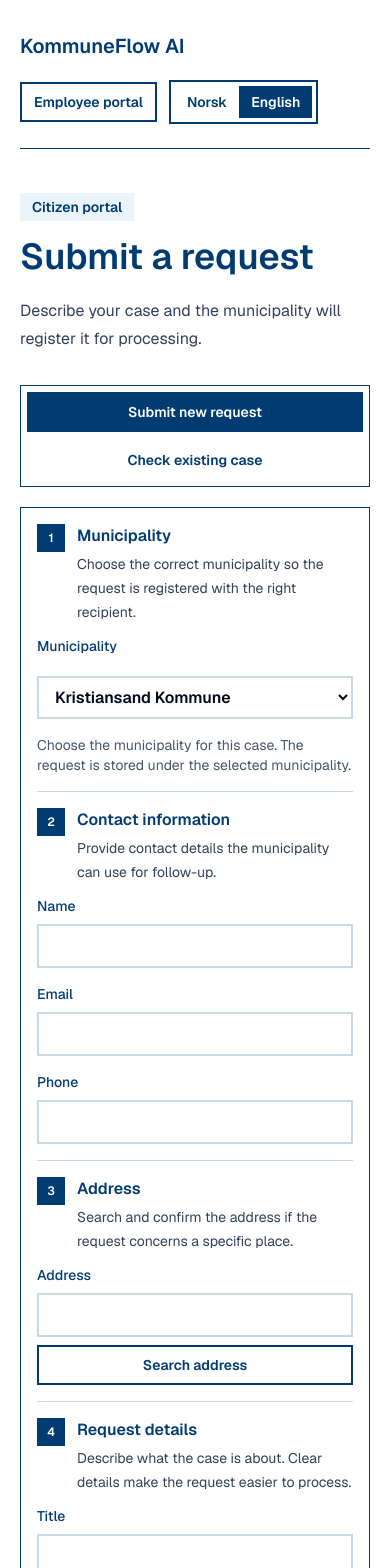
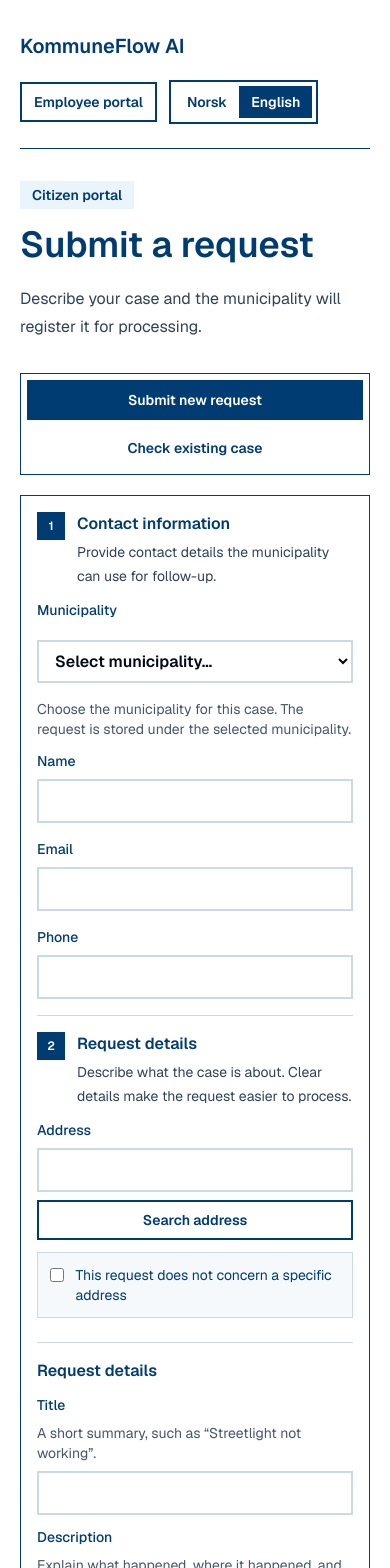
Before and after one commit to IoanGogozan/KommuneFlow-AI, a Next.js app in the folder apps/web/: page /en in a window 390 px wide. Shown: the top 1568 px of the page. Built offline with nearby package versions, Linux system fonts and the light colour scheme.

Commit message:
Simplify citizen intake

```diff
--- a/apps/web/src/app/[locale]/page.tsx
+++ b/apps/web/src/app/[locale]/page.tsx
@@ -7,10 +7,14 @@ type PageProps = {
   params: Promise<{
     locale: string;
   }>;
+  searchParams: Promise<{
+    municipality?: string;
+  }>;
 };
 
-export default async function IntakePage({ params }: PageProps) {
+export default async function IntakePage({ params, searchParams }: PageProps) {
   const { locale: localeParam } = await params;
+  const { municipality } = await searchParams;
 
   if (!isLocale(localeParam)) {
     notFound();
@@ -64,8 +68,8 @@ export default async function IntakePage({ params }: PageProps) {
           </div>
         </header>
 
-        <section className="grid flex-1 gap-8 py-8 lg:grid-cols-[0.82fr_1.18fr] lg:items-start">
-          <div className="pt-3 lg:sticky lg:top-8">
+        <section className="mx-auto w-full max-w-3xl flex-1 py-8">
+          <div>
             <p className="mb-4 inline-flex bg-[#eaf4fb] px-3 py-1 text-sm font-semibold text-[#003b71]">
               {dictionary.badge}
             </p>
@@ -77,7 +81,13 @@ export default async function IntakePage({ params }: PageProps) {
             </p>
           </div>
 
-          <IntakeForm dictionary={dictionary} locale={localeParam} />
+          <div className="mt-8">
+            <IntakeForm
+              dictionary={dictionary}
+              locale={localeParam}
+              initialTenantSlug={municipality}
+            />
+          </div>
         </section>
       </div>
     </main>
--- a/apps/web/src/app/[locale]/ui/intake-form.tsx
+++ b/apps/web/src/app/[locale]/ui/intake-form.tsx
@@ -8,6 +8,7 @@ import { formatInternalDateTime } from "@/lib/internal-display";
 type IntakeFormProps = {
   dictionary: IntakeDictionary;
   locale: Locale;
+  initialTenantSlug?: string;
 };
 
 type SubmissionResult = {
@@ -47,9 +48,15 @@ const demoTenants = [
 type DemoTenant = (typeof demoTenants)[number];
 type PublicPortalTab = "submit" | "status";
 
-export function IntakeForm({ dictionary, locale }: IntakeFormProps) {
-  const [selectedTenant, setSelectedTenant] = useState<DemoTenant>(
-    demoTenants[2],
+export function IntakeForm({
+  dictionary,
+  locale,
+  initialTenantSlug,
+}: IntakeFormProps) {
+  const initialTenant =
+    demoTenants.find((tenant) => tenant.slug === initialTenantSlug) ?? null;
+  const [selectedTenant, setSelectedTenant] = useState<DemoTenant | null>(
+    initialTenant,
   );
   const [activeTab, setActiveTab] = useState<PublicPortalTab>("submit");
   const [isSubmitting, setIsSubmitting] = useState(false);
@@ -62,39 +69,40 @@ export function IntakeForm({ dictionary, locale }: IntakeFormProps) {
   const [statusResult, setStatusResult] = useState<PublicStatusResult | null>(
     null,
   );
-  const [selectedDocumentsText, setSelectedDocumentsText] = useState(
-    dictionary.documentsNoFilesSelected,
-  );
   const [selectedDocuments, setSelectedDocuments] = useState<File[]>([]);
   const [address, setAddress] = useState("");
-  const [addressSuggestion, setAddressSuggestion] = useState<
-    AddressSearchResult["results"][number] | null
-  >(null);
+  const [addressSuggestions, setAddressSuggestions] = useState<
+    AddressSearchResult["results"]
+  >([]);
   const [addressSearchMessage, setAddressSearchMessage] = useState<
     string | null
   >(null);
   const [isAddressConfirmed, setIsAddressConfirmed] = useState(false);
+  const [hasNoAddress, setHasNoAddress] = useState(false);
   const [result, setResult] = useState<SubmissionResult | null>(null);
 
   function selectTenant(slug: string) {
     const tenant = demoTenants.find((item) => item.slug === slug);
 
     if (!tenant) {
+      setSelectedTenant(null);
+      clearAddress();
       return;
     }
 
     setSelectedTenant(tenant);
-    setAddressSuggestion(null);
-    setAddressSearchMessage(null);
-    setIsAddressConfirmed(false);
+    clearAddress();
     setStatusResult(null);
     setStatusLookupError(null);
   }
 
   async function searchAddress() {
+    if (!selectedTenant) {
+      return;
+    }
     const query = address.trim();
     setAddressSearchMessage(null);
-    setAddressSuggestion(null);
+    setAddressSuggestions([]);
     setIsAddressConfirmed(false);
 
     if (query.length < 3) {
@@ -114,10 +122,10 @@ export function IntakeForm({ dictionary, locale }: IntakeFormProps) {
       }
 
       const result = (await response.json()) as AddressSearchResult;
-      const firstSuggestion = result.results[0] ?? null;
-      setAddressSuggestion(firstSuggestion);
+      const suggestions = result.results.slice(0, 5);
+      setAddressSuggestions(suggestions);
       setAddressSearchMessage(
-        firstSuggestion ? null : dictionary.addressNoResults,
+        suggestions.length > 0 ? null : dictionary.addressNoResults,
       );
     } catch {
       setAddressSearchMessage(dictionary.addressError);
@@ -126,20 +134,29 @@ export function IntakeForm({ dictionary, locale }: IntakeFormProps) {
     }
   }
 
-  function confirmAddress() {
-    if (!addressSuggestion) {
-      return;
-    }
+  function confirmAddress(suggestion: AddressSearchResult["results"][number]) {
+    setAddress(suggestion.normalizedAddress);
+    setIsAddressConfirmed(true);
+    setHasNoAddress(false);
+    setAddressSuggestions([]);
+    setAddressSearchMessage(null);
+  }
 
-    setAddress(addressSuggestion.normalizedAddress);
-    setIsAddressConfirmed(true);
-    setAddressSuggestion(null);
+  function clearAddress() {
+    setAddress("");
+    setAddressSuggestions([]);
     setAddressSearchMessage(null);
+    setIsAddressConfirmed(false);
+    setHasNoAddress(false);
   }
 
   async function handleSubmit(event: FormEvent<HTMLFormElement>) {
     event.preventDefault();
     setError(null);
+    if (!selectedTenant) {
+      setError(dictionary.tenantRequired);
+      return;
+    }
     setIsSubmitting(true);
 
     const form = event.currentTarget;
@@ -183,11 +200,7 @@ export function IntakeForm({ dictionary, locale }: IntakeFormProps) {
       setResult((await response.json()) as SubmissionResult);
       form.reset();
       setSelectedDocuments([]);
-      setSelectedDocumentsText(dictionary.documentsNoFilesSelected);
-      setAddress("");
-      setAddressSuggestion(null);
-      setAddressSearchMessage(null);
-      setIsAddressConfirmed(false);
+      clearAddress();
     } catch {
       setError(dictionary.error);
     } finally {
@@ -196,20 +209,40 @@ export function IntakeForm({ dictionary, locale }: IntakeFormProps) {
   }
 
   function updateSelectedDocuments(files: FileList | null) {
+    setError(null);
     if (!files || files.length === 0) {
       setSelectedDocuments([]);
-      setSelectedDocumentsText(dictionary.documentsNoFilesSelected);
       return;
     }
 
-    const nextFiles = Array.from(files);
-    const fileNames = nextFiles.map((file) => file.name);
+    const allowedTypes = new Set([
+      "application/pdf",
+      "image/png",
+      "image/jpeg",
+    ]);
+    const nextFiles = Array.from(files).filter(
+      (file) => allowedTypes.has(file.type) && file.size <= 10 * 1024 * 1024,
+    );
+    if (files.length > 5 || nextFiles.length !== files.length) {
+      setSelectedDocuments([]);
+      setError(dictionary.documentsValidationError);
+      return;
+    }
     setSelectedDocuments(nextFiles);
-    setSelectedDocumentsText(fileNames.join(", "));
+  }
+
+  function removeSelectedDocument(index: number) {
+    setSelectedDocuments((files) =>
+      files.filter((_, fileIndex) => fileIndex !== index),
+    );
   }
 
   async function handleStatusLookup(event: FormEvent<HTMLFormElement>) {
     event.preventDefault();
+    if (!selectedTenant) {
+      setStatusLookupError(dictionary.tenantRequired);
+      return;
+    }
     setStatusLookupError(null);
     setStatusResult(null);
     setIsCheckingStatus(true);
@@ -261,7 +294,7 @@ export function IntakeForm({ dictionary, locale }: IntakeFormProps) {
           />
           <InfoItem
             label={dictionary.successMunicipalityLabel}
-            value={selectedTenant.name}
+            value={selectedTenant?.name ?? ""}
           />
           <InfoItem
             label={dictionary.statusLabel}
@@ -344,18 +377,20 @@ export function IntakeForm({ dictionary, locale }: IntakeFormProps) {
           className="border border-[#003b71] bg-white p-4 sm:p-5"
         >
         <FormSection
-          help={dictionary.sectionMunicipalityHelp}
+          help={dictionary.sectionContactHelp}
           number={1}
-          title={dictionary.tenantLabel}
+          title={dictionary.sectionContactTitle}
         >
           <label className="text-sm font-medium text-[#003b71]">
             {dictionary.tenantLabel}
           </label>
           <select
-            value={selectedTenant.slug}
+            value={selectedTenant?.slug ?? ""}
             onChange={(event) => selectTenant(event.target.value)}
+            required
             className="mt-2 w-full border-2 border-[#c8d9e8] bg-white px-3 py-2 text-base font-semibold text-slate-950 outline-none focus:border-[#003b71]"
           >
+            <option value="">{dictionary.tenantPlaceholder}</option>
             {demoTenants.map((tenant) => (
               <option key={tenant.slug} value={tenant.slug}>
                 {tenant.name}
@@ -363,13 +398,6 @@ export function IntakeForm({ dictionary, locale }: IntakeFormProps) {
             ))}
           </select>
           <p className="mt-1 text-sm text-slate-600">{dictionary.tenantHelp}</p>
-        </FormSection>
-
-        <FormSection
-          help={dictionary.sectionContactHelp}
-          number={2}
-          title={dictionary.sectionContactTitle}
-        >
           <div className="grid gap-4 sm:grid-cols-2">
             <Field label={dictionary.nameLabel} name="name" required />
             <Field
@@ -383,9 +411,9 @@ export function IntakeForm({ dictionary, locale }: IntakeFormProps) {
         </FormSection>
 
         <FormSection
-          help={dictionary.sectionAddressHelp}
-          number={3}
-          title={dictionary.sectionAddressTitle}
+          help={dictionary.sectionRequestHelp}
+          number={2}
+          title={dictionary.sectionRequestTitle}
         >
           <label className="grid gap-2">
             <span className="text-sm font-medium text-[#003b71]">
@@ -393,12 +421,14 @@ export function IntakeForm({ dictionary, locale }: IntakeFormProps) {
             </span>
             <div className="grid gap-2 sm:grid-cols-[1fr_auto]">
               <input
+                aria-label={dictionary.addressLabel}
                 name="address"
                 value={address}
                 onChange={(event) => {
                   setAddress(event.target.value);
                   setIsAddressConfirmed(false);
-                  setAddressSuggestion(null);
+                  setHasNoAddress(false);
+                  setAddressSuggestions([]);
                   setAddressSearchMessage(null);
                 }}
                 className="border-2 border-[#c8d9e8] px-3 py-2 text-slate-950 outline-none focus:border-[#003b71]"
@@ -439,42 +469,74 @@ export function IntakeForm({ dictionary, locale }: IntakeFormProps) {
             </section>
           ) : null}
 
-          {!isAddressConfirmed && addressSuggestion ? (
-            <section className="border-2 border-[#00876c] bg-[#eefaf6] p-4">
-              <p className="text-sm font-medium text-[#005f4c]">
+          {!isAddressConfirmed && addressSuggestions.length > 0 ? (
+            <fieldset className="grid gap-2 border-2 border-[#00876c] bg-[#eefaf6] p-4">
+              <legend className="px-1 text-sm font-medium text-[#005f4c]">
                 {dictionary.addressSuggestionLabel}
-              </p>
-              <p className="mt-1 text-sm text-[#005f4c]">
-                {addressSuggestion.normalizedAddress}
-              </p>
-              <button
-                type="button"
-                onClick={confirmAddress}
-                className="mt-3 bg-[#007f66] px-4 py-2 text-sm font-semibold text-white hover:bg-[#006b56]"
-              >
-                {dictionary.addressConfirm}
-              </button>
-            </section>
+              </legend>
+              {addressSuggestions.map((suggestion) => (
+                <button
+                  type="button"
+                  key={`${suggestion.normalizedAddress}-${suggestion.postalCode}`}
+                  onClick={() => confirmAddress(suggestion)}
+                  className="border border-[#00876c] bg-white p-3 text-left text-sm text-[#005f4c] hover:bg-[#dff5ed]"
+                >
+                  <span className="block font-semibold">
+                    {suggestion.normalizedAddress}
+                  </span>
+                  <span className="mt-1 block">
+                    {[suggestion.postalCode, suggestion.municipalityName]
+                      .filter(Boolean)
+                      .join(" · ")}
+                  </span>
+                </button>
+              ))}
+            </fieldset>
           ) : null}
+
+          <label className="flex items-start gap-3 border border-[#c8d9e8] bg-[#f5f9fc] p-3 text-sm text-[#003b71]">
+            <input
+              type="checkbox"
+              checked={hasNoAddress}
+              onChange={(event) => {
+                if (event.target.checked) {
+                  clearAddress();
+                  setHasNoAddress(true);
+                } else {
+                  setHasNoAddress(false);
+                }
+              }}
+              className="mt-0.5 h-4 w-4"
+            />
+            {dictionary.addressNotApplicable}
+          </label>
 
           {addressSearchMessage ? (
             <p className="bg-[#eaf4fb] p-3 text-sm text-[#003b71]">
               {addressSearchMessage}
             </p>
           ) : null}
-        </FormSection>
 
-        <FormSection
-          help={dictionary.sectionRequestHelp}
-          number={4}
-          title={dictionary.sectionRequestTitle}
-        >
-          <Field label={dictionary.caseTitleLabel} name="title" required />
+          <div className="mt-3 border-t border-[#c8d9e8] pt-4">
+            <h3 className="text-base font-semibold text-[#003b71]">
+              {dictionary.sectionRequestTitle}
+            </h3>
+          </div>
+          <Field
+            label={dictionary.caseTitleLabel}
+            hint={dictionary.caseTitleHint}
+            name="title"
+            required
+          />
           <label className="grid gap-2">
             <span className="text-sm font-medium text-[#003b71]">
               {dictionary.descriptionLabel}
             </span>
+            <span className="text-sm text-slate-600">
+              {dictionary.descriptionHint}
+            </span>
             <textarea
+              aria-label={dictionary.descriptionLabel}
               name="description"
               required
               minLength={20}
@@ -486,7 +548,7 @@ export function IntakeForm({ dictionary, locale }: IntakeFormProps) {
 
         <FormSection
           help={dictionary.sectionDocumentsHelp}
-          number={5}
+          number={3}
           title={dictionary.sectionDocumentsTitle}
         >
           <div className="grid gap-2">
@@ -505,10 +567,35 @@ export function IntakeForm({ dictionary, locale }: IntakeFormProps) {
               <span className="inline-flex w-fit border-2 border-[#003b71] bg-white px-3 py-2 text-sm font-semibold text-[#003b71]">
                 {dictionary.documentsChooseFiles}
               </span>
-              <span className="min-w-0 flex-1 truncate text-sm text-slate-700">
-                {selectedDocumentsText}
+            </label>
+            {selectedDocuments.length > 0 ? (
+              <ul className="grid gap-2" aria-label={dictionary.documentsSelected}>
+                {selectedDocuments.map((file, index) => (
+                  <li
+                    key={`${file.name}-${file.size}-${index}`}
+                    className="flex items-center justify-between gap-3 border border-[#c8d9e8] p-3 text-sm"
+                  >
+                    <span className="min-w-0">
+                      <span className="block truncate font-medium">{file.name}</span>
+                      <span className="text-slate-600">
+                        {formatFileSize(file.size)}
+                      </span>
+                    </span>
+                    <button
+                      type="button"
+                      onClick={() => removeSelectedDocument(index)}
+                      className="font-semibold text-[#003b71] underline"
+                    >
+                      {dictionary.documentsRemove}
+                    </button>
+                  </li>
+                ))}
+              </ul>
+            ) : (
+              <span className="text-sm text-slate-600">
+                {dictionary.documentsNoFilesSelected}
               </span>
-            </label>
+            )}
             <span className="text-sm text-slate-600">
               {dictionary.documentsHelp}
             </span>
@@ -517,8 +604,8 @@ export function IntakeForm({ dictionary, locale }: IntakeFormProps) {
 
         <FormSection
           help={dictionary.sectionPrivacyHelp}
-          number={6}
-          title={dictionary.sectionPrivacyTitle}
+          number={4}
+          title={dictionary.sectionSubmitTitle}
         >
           <label className="flex gap-3 border-2 border-[#c8d9e8] bg-[#f5f9fc] p-4">
             <input
@@ -536,13 +623,12 @@ export function IntakeForm({ dictionary, locale }: IntakeFormProps) {
               </span>
             </span>
           </label>
-        </FormSection>
-
-        <FormSection
-          help={dictionary.sectionSubmitHelp}
-          number={7}
-          title={dictionary.sectionSubmitTitle}
-        >
+          <details className="border border-[#c8d9e8] p-4 text-sm text-slate-700">
+            <summary className="cursor-pointer font-semibold text-[#003b71]">
+              {dictionary.privacyDetailsSummary}
+            </summary>
+            <p className="mt-3 leading-6">{dictionary.privacyDetailsText}</p>
+          </details>
           {error ? (
             <p className="rounded-md bg-red-50 p-3 text-sm text-red-700">
               {error}
@@ -579,10 +665,12 @@ export function IntakeForm({ dictionary, locale }: IntakeFormProps) {
             {dictionary.tenantLabel}
           </span>
           <select
-            value={selectedTenant.slug}
+            value={selectedTenant?.slug ?? ""}
             onChange={(event) => selectTenant(event.target.value)}
+            required
             className="border-2 border-[#c8d9e8] bg-white px-3 py-2 text-base font-semibold text-slate-950 outline-none focus:border-[#003b71]"
           >
+            <option value="">{dictionary.tenantPlaceholder}</option>
             {demoTenants.map((tenant) => (
               <option key={tenant.slug} value={tenant.slug}>
                 {tenant.name}
@@ -710,11 +798,13 @@ function InfoItem({
 }
 
 function Field({
+  hint,
   label,
   name,
   type = "text",
   required = false,
 }: {
+  hint?: string;
   label: string;
   name: string;
   type?: string;
@@ -723,7 +813,9 @@ function Field({
   return (
     <label className="grid gap-2">
       <span className="text-sm font-medium text-[#003b71]">{label}</span>
+      {hint ? <span className="text-sm text-slate-600">{hint}</span> : null}
       <input
+        aria-label={label}
         name={name}
         type={type}
         required={required}
@@ -733,6 +825,14 @@ function Field({
   );
 }
 
+function formatFileSize(size: number) {
+  if (size < 1024) {
+    return `${size} B`;
+  }
+
+  return `${(size / 1024 / 1024).toFixed(1)} MB`;
+}
+
 function formatPublicStatus(status: string, dictionary: IntakeDictionary) {
   return dictionary.statusLabels[status] ?? status;
 }
--- a/apps/web/src/lib/i18n.ts
+++ b/apps/web/src/lib/i18n.ts
@@ -10,6 +10,8 @@ export type IntakeDictionary = {
   title: string;
   intro: string;
   tenantLabel: string;
+  tenantPlaceholder: string;
+  tenantRequired: string;
   tenantHelp: string;
   submitNewRequestTab: string;
   checkExistingCaseTab: string;
@@ -39,14 +41,22 @@ export type IntakeDictionary = {
   addressChange: string;
   addressNoResults: string;
   addressError: string;
+  addressNotApplicable: string;
   caseTitleLabel: string;
+  caseTitleHint: string;
   descriptionLabel: string;
+  descriptionHint: string;
   documentsLabel: string;
   documentsHelp: string;
   documentsChooseFiles: string;
   documentsNoFilesSelected: string;
+  documentsSelected: string;
+  documentsRemove: string;
+  documentsValidationError: string;
   privacyLabel: string;
   privacyText: string;
+  privacyDetailsSummary: string;
+  privacyDetailsText: string;
   submit: string;
   submitting: string;
   successTitle: string;
@@ -83,6 +93,8 @@ export const dictionaries: Record<Locale, IntakeDictionary> = {
     intro:
       "Beskriv saken din, så registrerer kommunen den for videre behandling.",
     tenantLabel: "Kommune",
+    tenantPlaceholder: "Velg kommune…",
+    tenantRequired: "Velg en kommune før du fortsetter.",
     tenantHelp:
       "Velg kommunen saken gjelder. Henvendelsen lagres hos valgt kommune.",
     submitNewRequestTab: "Send ny henvendelse",
@@ -91,22 +103,22 @@ export const dictionaries: Record<Locale, IntakeDictionary> = {
       "Velg riktig kommune slik at saken registreres hos riktig mottaker.",
     sectionContactTitle: "Kontaktinformasjon",
     sectionContactHelp:
-      "Oppgi kontaktinformasjon kommunen kan bruke ved oppfolging.",
+      "Oppgi kontaktinformasjon kommunen kan bruke ved oppfølging.",
     sectionAddressTitle: "Adresse",
     sectionAddressHelp:
-      "Sok og bekreft adressen hvis saken gjelder et bestemt sted.",
+      "Søk og bekreft adressen hvis saken gjelder et bestemt sted.",
     sectionRequestTitle: "Detaljer om henvendelsen",
     sectionRequestHelp:
-      "Beskriv hva saken gjelder. Jo tydeligere beskrivelse, desto enklere er det a behandle saken.",
+      "Beskriv hva saken gjelder. Jo tydeligere beskrivelse, desto enklere er det å behandle saken.",
     sectionDocumentsTitle: "Dokumenter",
     sectionDocumentsHelp:
-      "Legg ved relevante filer hvis de hjelper kommunen a forsta saken.",
+      "Legg ved relevante filer hvis de hjelper kommunen å forstå saken.",
     sectionPrivacyTitle: "Personvernbekreftelse",
     sectionPrivacyHelp:
       "Bekreft at kommunen kan bruke opplysningene til a registrere og behandle saken.",
     sectionSubmitTitle: "Send inn",
     sectionSubmitHelp:
-      "Kontroller informasjonen og send inn henvendelsen nar alt er klart.",
+      "Kontroller informasjonen og send inn henvendelsen når alt er klart.",
     nameLabel: "Navn",
     emailLabel: "E-post",
     phoneLabel: "Telefon",
@@ -121,26 +133,37 @@ export const dictionaries: Record<Locale, IntakeDictionary> = {
     addressChange: "Endre adresse",
     addressNoResults: "Fant ingen adresseforslag.",
     addressError: "Kunne ikke validere adressen nå.",
+    addressNotApplicable: "Denne henvendelsen gjelder ikke en bestemt adresse",
     caseTitleLabel: "Tittel",
+    caseTitleHint: "En kort oppsummering, for eksempel «Gatelys virker ikke».",
     descriptionLabel: "Beskrivelse",
+    descriptionHint:
+      "Forklar hva som har skjedd, hvor det skjedde, og hvilken hjelp du trenger.",
     documentsLabel: "Dokumenter",
     documentsHelp:
       "Valgfritt. Last opp PDF, PNG eller JPG. Maks 10 MB per fil.",
     documentsChooseFiles: "Velg filer",
     documentsNoFilesSelected: "Ingen filer valgt",
+    documentsSelected: "Valgte dokumenter",
+    documentsRemove: "Fjern",
+    documentsValidationError:
+      "Velg opptil fem PDF-, PNG- eller JPG-filer på maksimalt 10 MB hver.",
     privacyLabel: "Personvern",
     privacyText:
-      "Jeg forstår at opplysningene og eventuelle dokumenter brukes til å registrere og behandle henvendelsen min. Tilgang loggføres, og data kan eksporteres eller håndteres etter kommunens retensjonsregler.",
+      "Jeg forstår at opplysningene mine og opplastede dokumenter brukes til å registrere og behandle henvendelsen.",
+    privacyDetailsSummary: "Mer om personvern og lagring",
+    privacyDetailsText:
+      "Viktige handlinger og dokumenttilgang loggføres. Kommunen kan tilby dataeksport og personvernoperasjoner, og opplysninger håndteres etter dokumenterte regler for oppbevaring og sletting.",
     submit: "Send inn",
     submitting: "Sender inn...",
     successTitle: "Henvendelsen er registrert",
     successText: "Kommunen har mottatt saken og vil behandle den videre.",
     successSaveCodeWarning:
-      "Lagre denne tilgangskoden. Du trenger den for a sjekke saksstatus.",
+      "Lagre denne tilgangskoden. Du trenger den for å sjekke saksstatus.",
     successMunicipalityLabel: "Kommune",
     successNextStepsLabel: "Neste steg",
     successNextStepsText:
-      "Bruk saksreferansen og tilgangskoden i fanen Sjekk eksisterende sak for a teste statusoppslag med en gang.",
+      "Bruk saksreferansen og tilgangskoden i fanen Sjekk eksisterende sak for å teste statusoppslag med en gang.",
     caseIdLabel: "Saks-ID",
     caseReferenceLabel: "Saksreferanse",
     statusAccessCodeLabel: "Tilgangskode",
@@ -177,6 +200,8 @@ export const dictionaries: Record<Locale, IntakeDictionary> = {
     intro:
       "Describe your case and the municipality will register it for processing.",
     tenantLabel: "Municipality",
+    tenantPlaceholder: "Select municipality…",
+    tenantRequired: "Select a municipality before continuing.",
     tenantHelp:
       "Choose the municipality for this case. The request is stored under the selected municipality.",
     submitNewRequestTab: "Submit new request",
@@ -215,15 +240,26 @@ export const dictionaries: Record<Locale, IntakeDictionary> = {
     addressChange: "Change address",
     addressNoResults: "No address suggestions found.",
     addressError: "Could not validate the address right now.",
+    addressNotApplicable: "This request does not concern a specific address",
     caseTitleLabel: "Title",
+    caseTitleHint: "A short summary, such as “Streetlight not working”.",
     descriptionLabel: "Description",
+    descriptionHint:
+      "Explain what happened, where it happened, and what help is needed.",
     documentsLabel: "Documents",
     documentsHelp: "Optional. Upload PDF, PNG, or JPG. Maximum 10 MB per file.",
     documentsChooseFiles: "Choose files",
     documentsNoFilesSelected: "No files selected",
+    documentsSelected: "Selected documents",
+    documentsRemove: "Remove",
+    documentsValidationError:
+      "Choose up to five PDF, PNG, or JPG files of no more than 10 MB each.",
     privacyLabel: "Privacy",
     privacyText:
-      "I understand that my information and any documents are used to register and process this request. Access is audited, and data may be exported or handled according to the municipality's retention policy.",
+      "I understand that my information and uploaded documents will be used to register and process this request.",
+    privacyDetailsSummary: "More about privacy and retention",
+    privacyDetailsText:
+      "Important actions and document access are audited. The municipality can provide data export and privacy operations, and information is handled under documented retention and deletion rules.",
     submit: "Submit",
     submitting: "Submitting...",
     successTitle: "Request registered",
```
Also changed, not shown: 2 other files (tests, documents, lock files or other folders).
